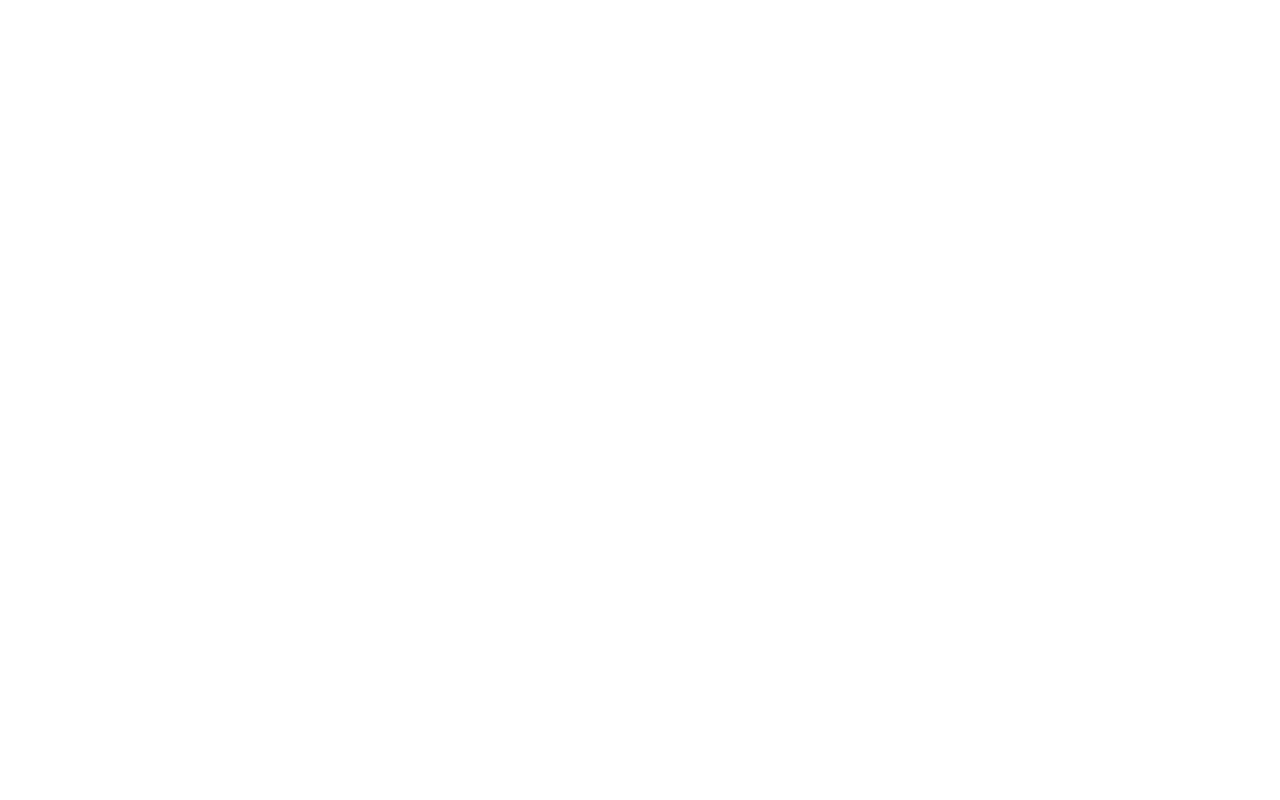
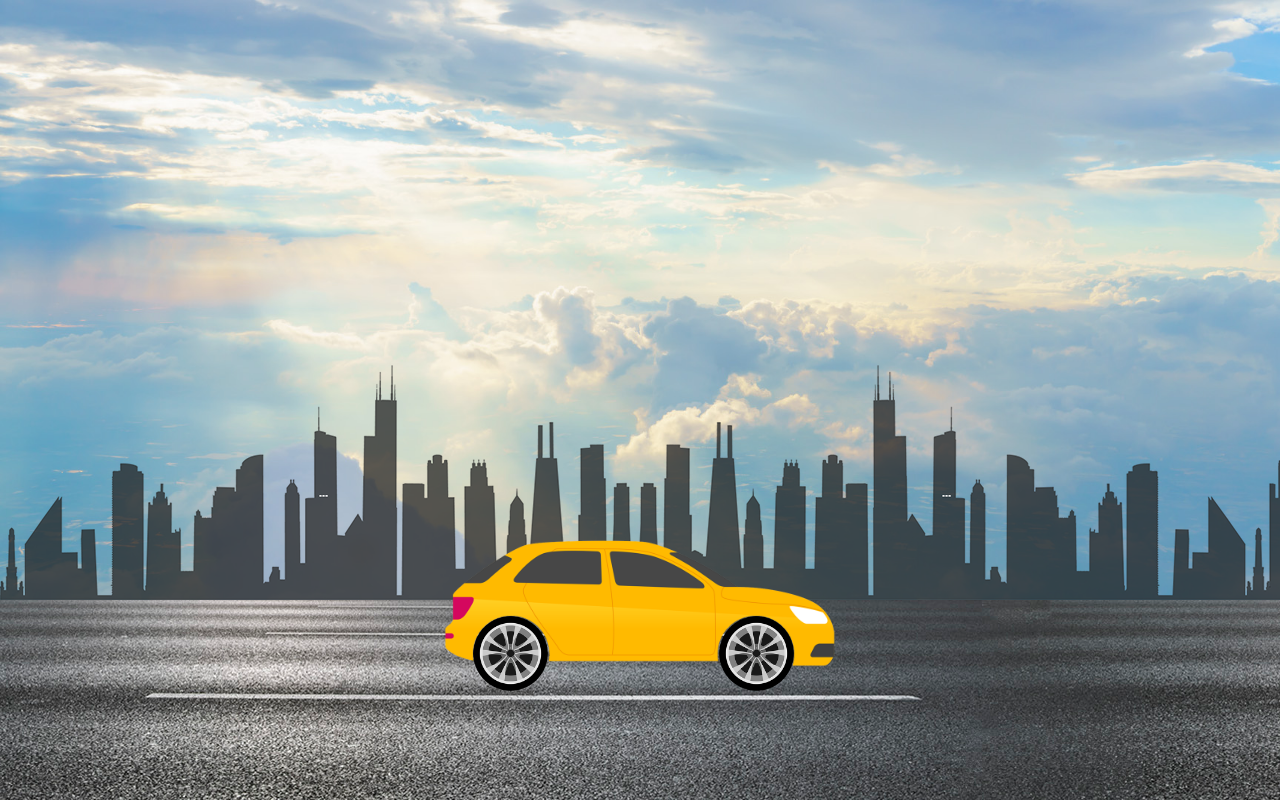
Before and after one commit to IroshPerera/internet_technologies_assignment_04, a plain HTML site: page case_06/index.html in a window 1280 px wide. Drawn offline with Linux system fonts and the light colour scheme.

Commit message:
complete case 06

```diff
--- a/case_06/assets/css/style.css
+++ b/case_06/assets/css/style.css
@@ -0,0 +1,92 @@
+.main {
+    height: 100vh;
+    width: 100vw;
+    background-image: url("/case_06/assets/img/sky.jpg");
+    background-size: cover;
+    background-position: center;
+    position: relative;
+    overflow-x: hidden;
+
+}
+
+.main > div:first-child {
+    height: 200px;
+    width: 400vw;
+    background-image: url("/case_06/assets/img/road.jpg");
+    background-repeat: repeat-x;
+    position: absolute;
+    bottom: 0;
+    left: 0;
+    right: 0;
+    animation: road_animation 2s linear infinite;
+}
+
+
+@keyframes road_animation {
+
+    100% {
+        transform: translateX(-500px);
+    }
+}
+
+.main > div:nth-child(2) {
+    height: 250px;
+    width: 400vw;
+    background-image: url("/case_06/assets/img/city.png");
+    position: absolute;
+    left: 0;
+    right: 0;
+    bottom: 200px;
+    background-repeat: repeat-x;
+    animation: car_animation 5s linear infinite;
+
+}
+
+@keyframes car_animation {
+
+    100% {
+        transform: translateX(-500px);
+    }
+}
+
+.main > div:nth-child(3) {
+    width: 400px;
+    left: 50%;
+    bottom: 100px;
+    transform: translateX(-50%);
+    position: absolute;
+
+}
+
+.main > div:nth-child(3) > img {
+    width: 100%;
+
+}
+
+.main > div:nth-child(4){
+left: 50%;
+    bottom: 184px;
+    transform: translateX(-50%);
+    position: absolute;
+
+}
+
+.main>div:nth-child(4)>img{
+    width: 75px;
+    height: 75px;
+    animation: tire_animation 1s linear infinite;
+
+}
+.main>div:nth-child(4)>img:first-child{
+    left: -167px;
+    position: absolute;
+}.main>div:nth-child(4)>img:nth-child(2){
+    right: -154px;
+    position: absolute;
+}
+
+ @keyframes tire_animation {
+     100%{
+         transform: rotate(360deg);
+     }
+ }
--- a/case_06/index.html
+++ b/case_06/index.html
@@ -10,6 +10,24 @@
 </head>
 <body>
 
+<section class="main">
+    <div>
+
+    </div>
+
+    <div>
+
+    </div>
+
+    <div>
+        <img src="assets/img/car.png" alt="car">
+    </div>
+
+    <div>
+        <img src="assets/img/wheel.png" alt="">
+        <img src="assets/img/wheel.png" alt="">
+    </div>
+</section>
 
 
 </body>
```
Also changed, not shown: case_06/assets/img/car.png (added), case_06/assets/img/city.png (added), case_06/assets/img/road.jpg (added), case_06/assets/img/sky.jpg (added), case_06/assets/img/wheel.png (added).
